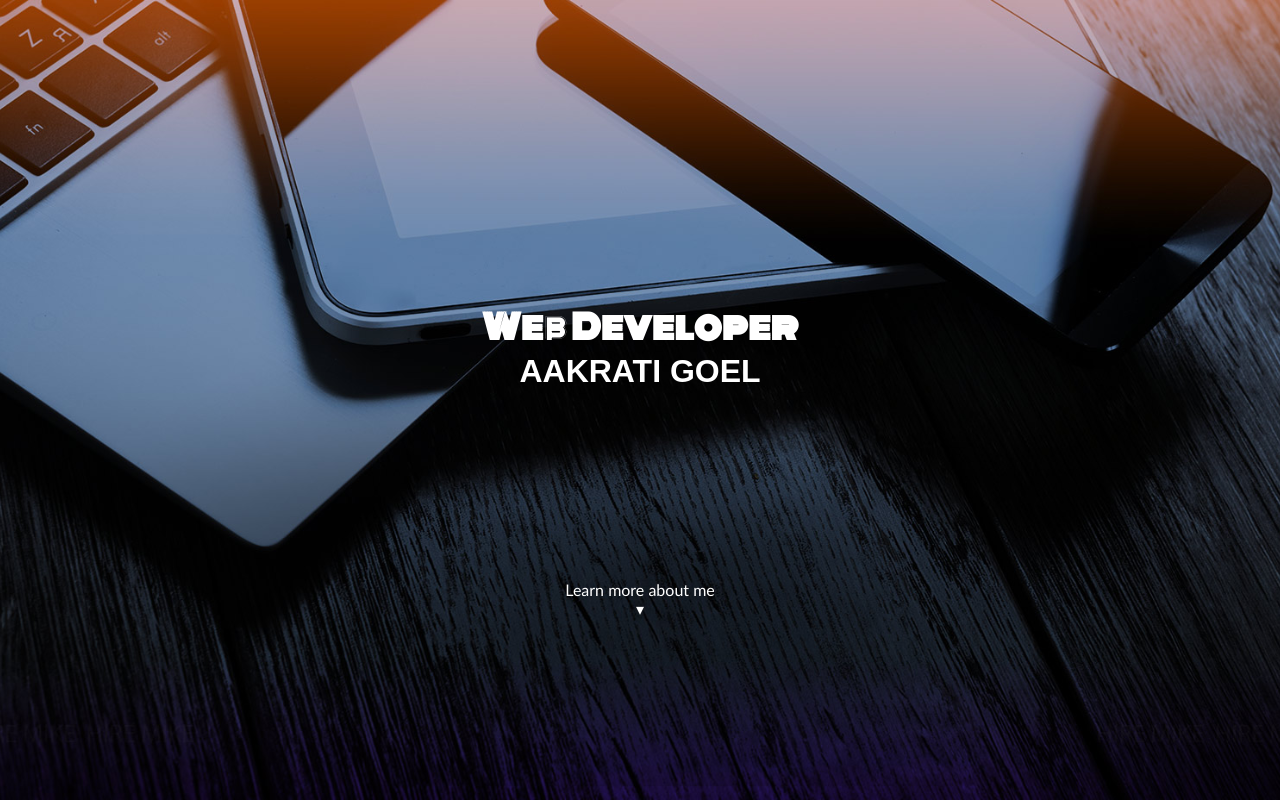
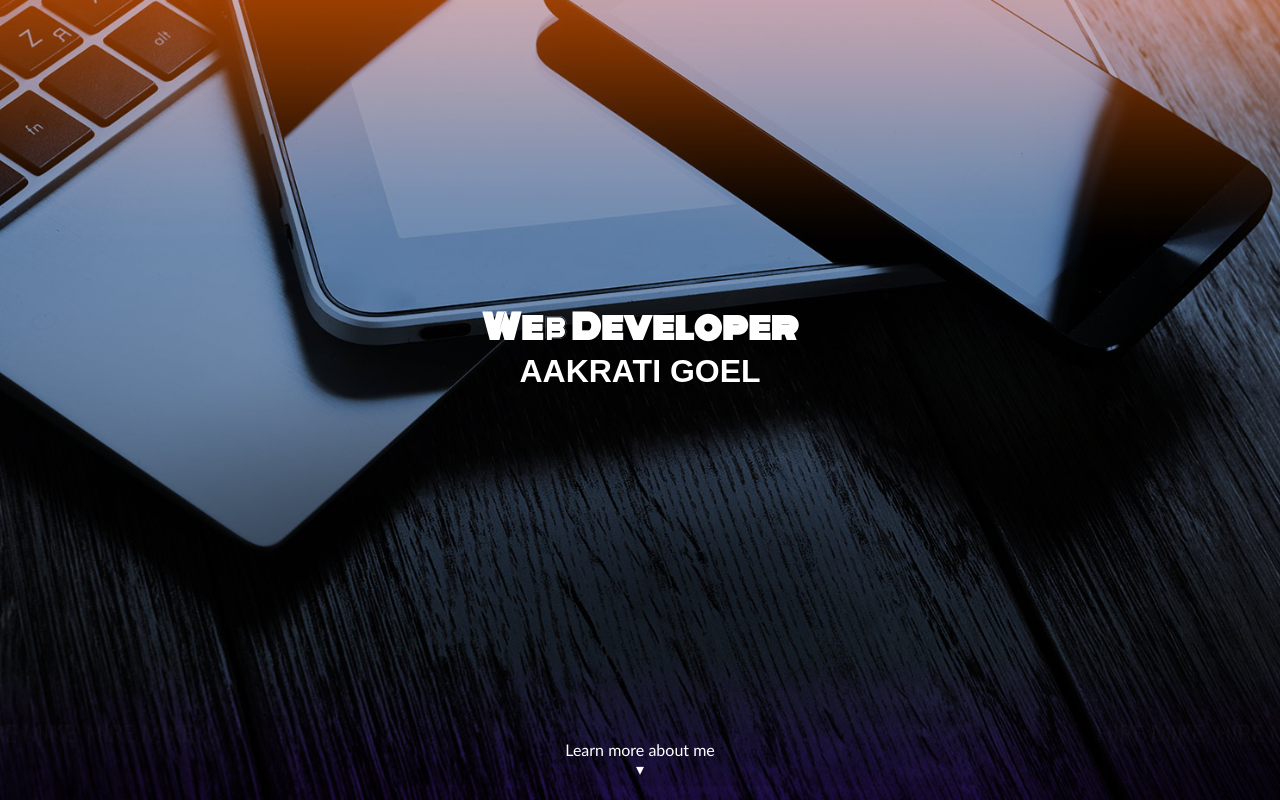
Before and after one commit to Aakratigoel/Portfolio, a React (Create React App) app: page / in a window 1280 px wide. Shown: the top 800 px of the page. Built offline with nearby package versions, Linux system fonts and the light colour scheme; a web font is replaced by a local one.

Commit message:
changing the footer position

```diff
--- a/src/index.css
+++ b/src/index.css
@@ -725,7 +725,7 @@ color:white;
  }
  #footer{
   position: absolute;
-bottom:20%;
+bottom:0%;
 }
 #spacecontent{
   display: none;
```
